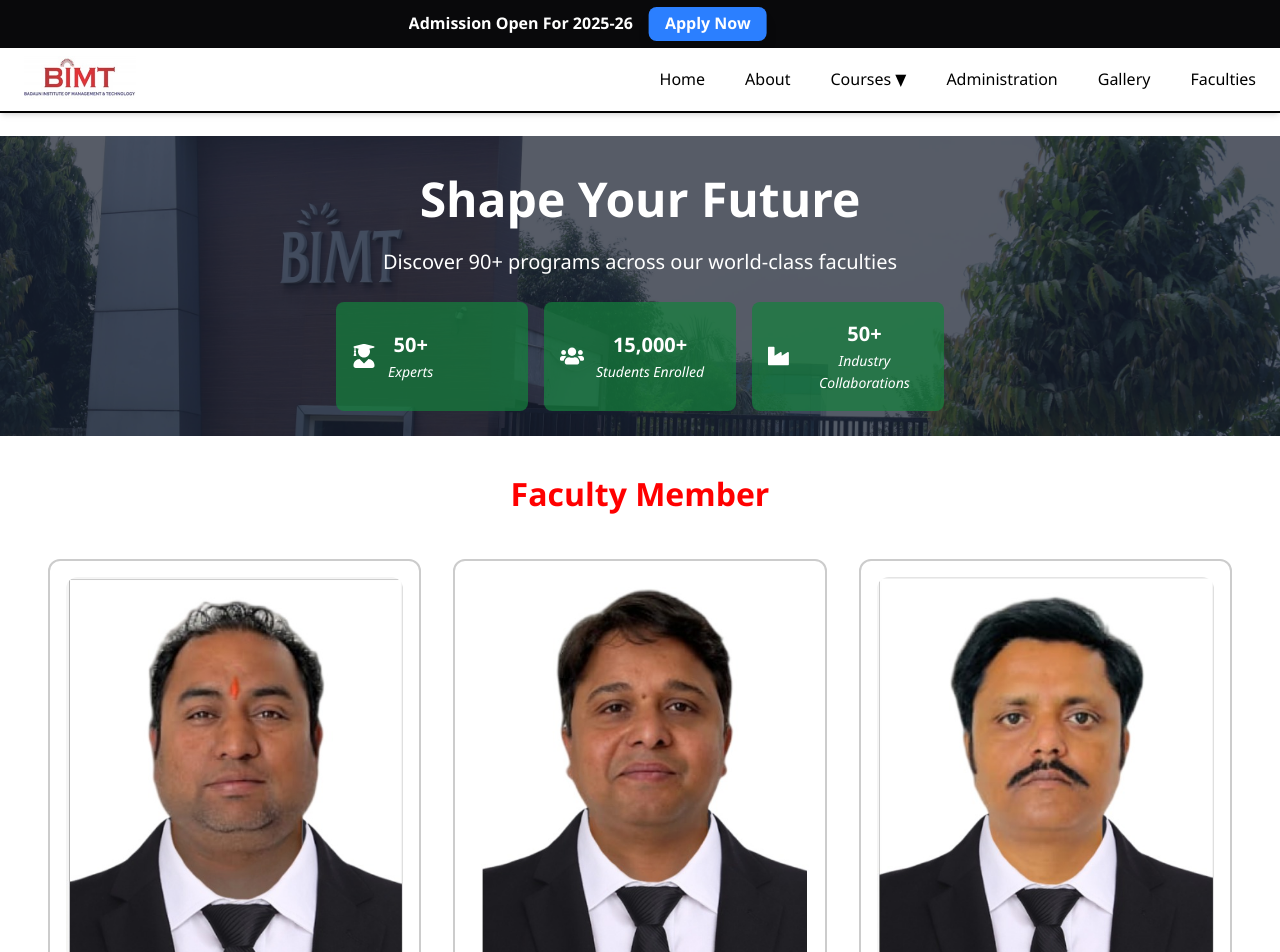
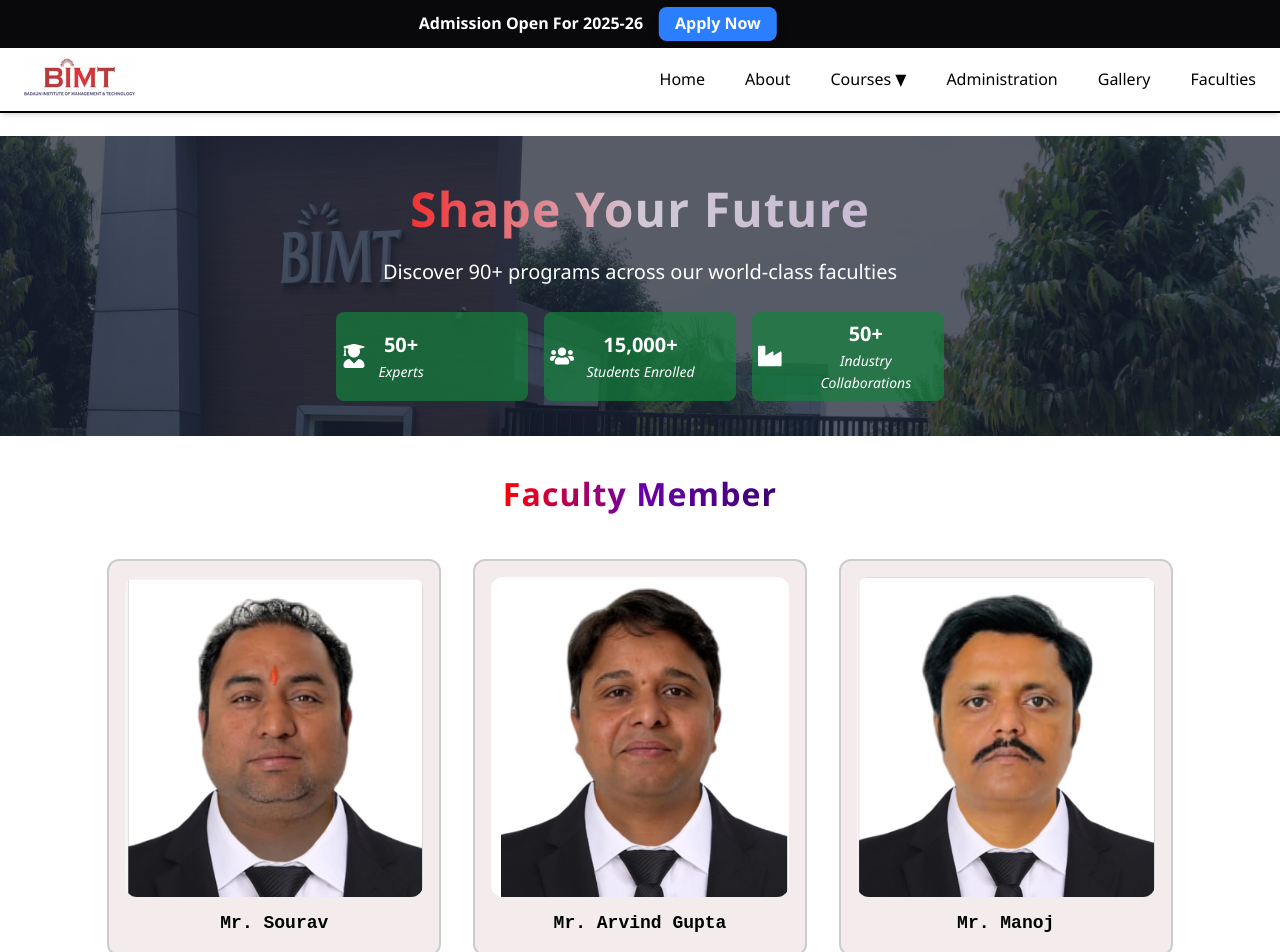
Before and after one commit to Anandshakya6398/BIMT-COLLEGE, a React (Vite) app: page /faculties in a window 1280 px wide. Shown: the top 952 px of the page. Built offline with nearby package versions, Linux system fonts and the light colour scheme.

Commit message:
Update Faculties.css

```diff
--- a/src/pages/Faculties.css
+++ b/src/pages/Faculties.css
@@ -1,6 +1,6 @@
 .hero-section {
     position: relative;
-    margin-top: 7.3rem;
+    margin-top: 7rem;
     width: 100%;
     height: 450px;
     display: flex;
@@ -38,8 +38,15 @@
   }
 
   .hero-title {
-    font-size: 2.25rem;
+    font-size: 2rem;
     font-weight: 700;
+    letter-spacing: 0.07rem;
+    text-transform: capitalize;
+    background: linear-gradient(90deg, #ff0000, #d0c8d5, #c6b7d3);
+    -webkit-background-clip: text;
+    background-clip: text;
+    -webkit-text-fill-color: transparent;
+    text-align: center;
   }
 
   @media (min-width: 768px) {
@@ -69,7 +76,7 @@
 
   .stat-box {
     background-color: rgba(21, 128, 61, 0.7);
-    padding: 1rem;
+    padding: .4rem;
     border-radius: 0.5rem;
     display: flex;
     align-items: center;
@@ -102,17 +109,29 @@
     font-size: 0.875rem;
   }
 
-  /* Grid Title */
-  .grid-title {
-    font-size: 1.5rem;
-    font-weight: 700;
+  .faculty-section{
     text-align: center;
+    display: flex;
+    flex-wrap: wrap;
+    flex-direction: column;
+    margin-bottom: 3rem;
+    align-items: center;
   }
   .faculty-heading{
-    margin-top: 2rem;
+    /* margin-top: 2rem;
     color: red;
     font-size: 2rem;
     font-weight: 700;
+    text-align: center; */
+    margin-top: 2rem;
+    font-size: 2rem;
+    font-weight: 700;
+    letter-spacing: 0.07rem;
+    text-transform: capitalize;
+    background: linear-gradient(90deg, #ff0000, #6a00a8, #3d0071);
+    -webkit-background-clip: text;
+    background-clip: text;
+    -webkit-text-fill-color: transparent;
     text-align: center;
   }
 
@@ -143,7 +162,7 @@
     border: 2px solid #ccc;
     border-radius: 0.75rem;
     overflow: hidden;
-    background-color: white;
+    background-color: rgb(244, 236, 236);
     /* box-shadow: 0 1px 3px rgba(0, 0, 0, 0.1); */
     text-align: center;
     padding: 1rem;
@@ -151,10 +170,11 @@
 
   .faculty-card img {
     width: 100%;
-    height: 24rem;
+    height: 20rem;
     object-fit: cover;
     object-position: top;
     border-radius: 0.75rem;
+    cursor: pointer;
   }
 
   .faculty-name {
@@ -162,4 +182,5 @@
     font-size: 1.125rem;
     font-weight: 600;
     padding-top: 0.75rem;
+    cursor:default;
   }
```
